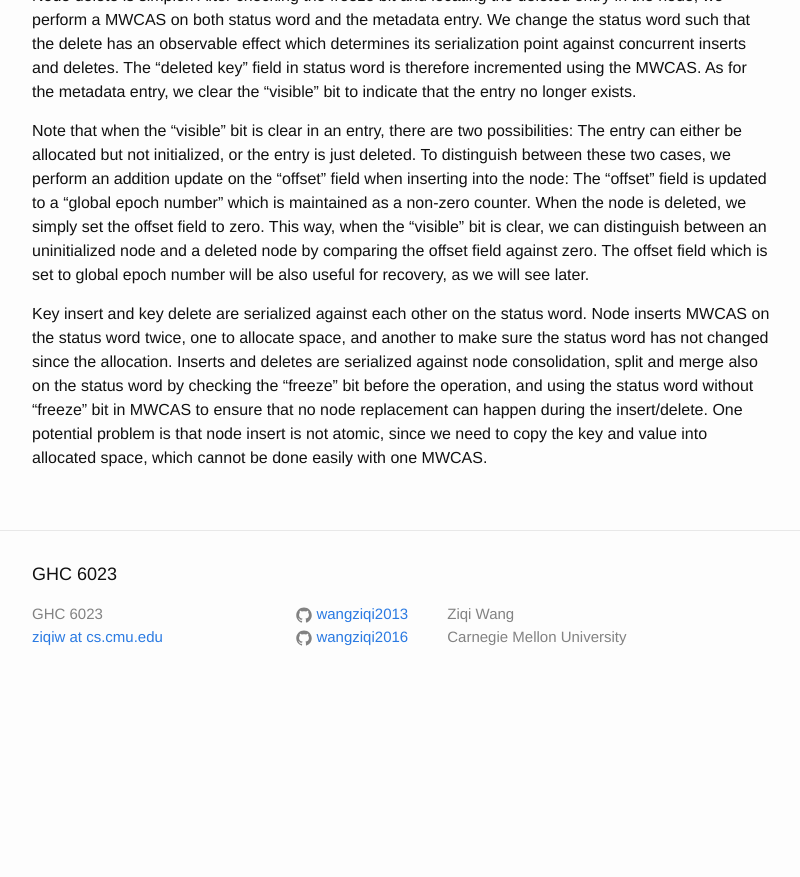
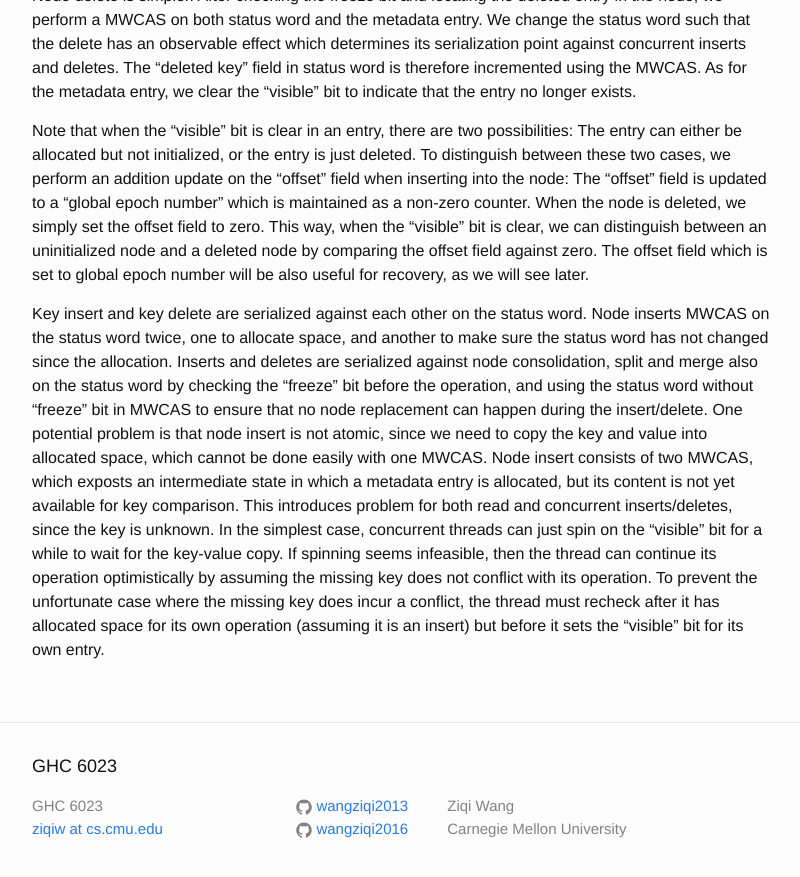
Before and after one commit to wangziqi2013/wangziqi2013.github.io, a Jekyll site: the page built from _posts/2019-11-10-bztree.markdown, in a window 1280 px wide and 900 px high, scrolled down 2659 px. Shown: the top 877 px of the window, without its empty margins (238-1038 px from the left). Built offline with Jekyll 4.4.1, drawn with Linux system fonts in a browser that asks for light colours; before the commit the page ends 3367 px from its top, so only the background shows below that.

Commit message:
Working on race condition

```diff
--- a/_posts/2019-11-10-bztree.markdown
+++ b/_posts/2019-11-10-bztree.markdown
@@ -113,4 +113,11 @@ word twice, one to allocate space, and another to make sure the status word has
 Inserts and deletes are serialized against node consolidation, split and merge also on the status word by checking
 the "freeze" bit before the operation, and using the status word without "freeze" bit in MWCAS to ensure that no
 node replacement can happen during the insert/delete. One potential problem is that node insert is not atomic, since
-we need to copy the key and value into allocated space, which cannot be done easily with one MWCAS.
+we need to copy the key and value into allocated space, which cannot be done easily with one MWCAS. Node insert consists
+of two MWCAS, which exposts an intermediate state in which a metadata entry is allocated, but its content is not yet
+available for key comparison. This introduces problem for both read and concurrent inserts/deletes, since the key
+is unknown. In the simplest case, concurrent threads can just spin on the "visible" bit for a while to wait for the
+key-value copy. If spinning seems infeasible, then the thread can continue its operation optimistically by assuming the
+missing key does not conflict with its operation. To prevent the unfortunate case where the missing key does incur a conflict,
+the thread must recheck after it has allocated space for its own operation (assuming it is an insert) but before it sets
+the "visible" bit for its own entry.
```
